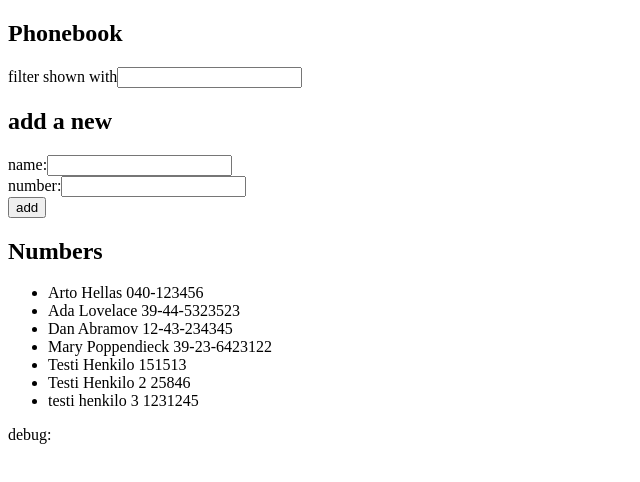
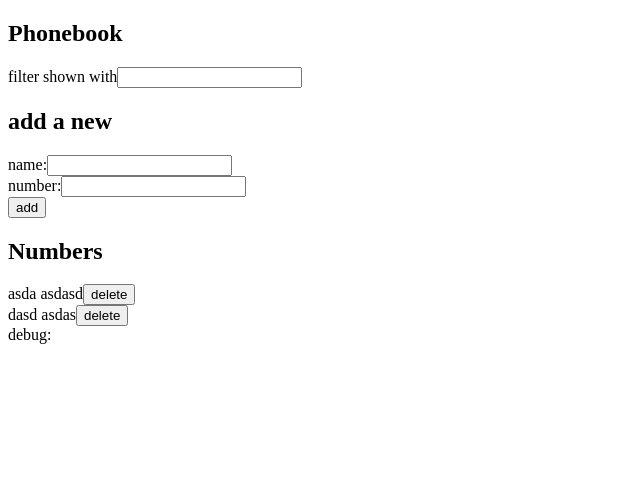
Before and after one commit to juleht/fullstackopen, a React (Vite) app in the folder part2/phonebook/: page / in a window 1280 px wide. Shown: the top 482 px of the page, without its empty margins (0-640 px from the left). Built offline with nearby package versions, Linux system fonts and the light colour scheme; data requests are answered from the project's data file.

Commit message:
poistaminen toimii tehtava 2.14

```diff
--- a/part2/phonebook/db.json
+++ b/part2/phonebook/db.json
@@ -1,39 +1,14 @@
 {
   "persons": [
     {
-      "name": "Arto Hellas",
-      "number": "040-123456",
-      "id": "1"
+      "id": "27d3",
+      "name": "asda",
+      "number": "asdasd"
     },
     {
-      "name": "Ada Lovelace",
-      "number": "39-44-5323523",
-      "id": "2"
-    },
-    {
-      "name": "Dan Abramov",
-      "number": "12-43-234345",
-      "id": "3"
-    },
-    {
-      "name": "Mary Poppendieck",
-      "number": "39-23-6423122",
-      "id": "4"
-    },
-    {
-      "id": "761a",
-      "name": "Testi Henkilo",
-      "number": "151513"
-    },
-    {
-      "id": "ea99",
-      "name": "Testi Henkilo 2",
-      "number": "25846"
-    },
-    {
-      "id": "1799",
-      "name": "testi henkilo 3",
-      "number": "1231245"
+      "id": "d1f2",
+      "name": "dasd",
+      "number": "asdas"
     }
   ]
 }
--- a/part2/phonebook/src/App.jsx
+++ b/part2/phonebook/src/App.jsx
@@ -1,8 +1,6 @@
 import { useState, useEffect } from 'react'
-import PersonToShow from './components/Person'
-import { Header } from './components/Parts'
-import { FilterFrom, SubmitForm } from './components/Form'
-import axios from 'axios'
+import parts from './components/Parts'
+import forms from './components/Form'
 import personService from './services/persons'
 
 const App = (props) => {
@@ -34,7 +32,7 @@ const App = (props) => {
         .create(personObject)
         .then(response => {
           console.log(response)
-        setPersons(persons.concat(personObject))
+          setPersons(persons.concat(response.data))
           setNewName('')
           setNewNumber('')
         })
@@ -42,28 +40,43 @@ const App = (props) => {
     console.log('button clicked', event.target)
   }
 
+  /// lisää delete person
+  const handleDelete = (id) => {
+    console.log('delete', id)
+    personService
+      .deleteOne(id)
+      .then(() => {
+        console.log()
+        setPersons(persons.filter(person => person.id !== id))
+      })
+
+  }
+
+
+
 
   const handleAddNewPerson = (event) => {
-    console.log('button clikked', event.target.value)
+    console.log('handleAddNewPerson', event.target.value)
     setNewName(event.target.value)
   }
 
   const handleAddNewNumber = (event) => {
-    console.log('button clikked', event.target.value)
+    console.log('handleAddNewNumber', event.target.value)
     setNewNumber(event.target.value)
   }
 
-  const handleShowhPerson = (event) => {
+  const handleShowPerson = (event) => {
+    console.log('handleShowPerson', event.target.value)
     setShowPerson(event.target.value)
   }
   return (
     <div>
-      <Header header={'Phonebook'} />
-      <FilterFrom value={showPerson} onChange={handleShowhPerson} />
-      <Header header={'add a new'} />
-      <SubmitForm addPerson={addPerson} newName={newName} handleAddNewPerson={handleAddNewPerson} newNumber={newNumber} handleAddNewNumber={handleAddNewNumber} />
-      <Header header={'Numbers'} />
-      <PersonToShow personsToShow={personsToShow} />
+      <parts.Header header={'Phonebook'} />
+      <forms.FilterFrom value={showPerson} onChange={handleShowPerson} />
+      <parts.Header header={'add a new'} />
+      <forms.SubmitForm addPerson={addPerson} newName={newName} handleAddNewPerson={handleAddNewPerson} newNumber={newNumber} handleAddNewNumber={handleAddNewNumber} />
+      <parts.Header header={'Numbers'} />
+      <forms.PersonForm personsToShow={personsToShow} handleDelete={handleDelete}/>
       <div>debug: {newName}</div>
     </div>
 
@@ -71,3 +84,28 @@ const App = (props) => {
 
 }
 export default App
+
+
+//       <PersonToShow personsToShow={personsToShow} />
+
+//<div>
+//<div>
+//  {personsToShow.map(person =>
+//  <div key={person.id}>
+//  {person.name} {person.number} <button onClick={() => handleDelete(person.id)}>delete</button>
+//  </div>
+//  )}
+//</div>
+//</div>
+
+//<div>
+//<div>
+//  {personsToShow.map(person =>
+//    <div key={person.id}>
+//      {person.name} {person.number} <button onClick={() => handleDelete(person.id)}>delete</button>
+//    </div>
+//  )}
+//</div>
+//</div>
+//<div>debug: {newName}</div>
+//</div>
--- a/part2/phonebook/src/components/Form.jsx
+++ b/part2/phonebook/src/components/Form.jsx
@@ -1,10 +1,26 @@
-import { Button, Input } from "./Parts";
+import parts from './Parts'
 
+const PersonForm = ({ personsToShow, handleDelete }) => {
+    return (
+        <div>
+            {personsToShow.map(person =>
+                <div key={person.id}>
+                    <span>
+                        <parts.Person person={person} />
+                    </span>
+                    <span>
+                        <parts.Button type={'button'} text={'delete'} onClick={() => handleDelete(person.id)} />
+                    </span>
+                </div>
+            )}
+        </div>
+    )
+}
 
 const FilterFrom = ({ onChange, showPerson }) => {
     return (
         <form>
-            <Input text={'filter shown with'} value={showPerson} onChange={onChange} />
+            <parts.Input text={'filter shown with'} value={showPerson} onChange={onChange} />
         </form>
     )
 }
@@ -12,12 +28,11 @@ const FilterFrom = ({ onChange, showPerson }) => {
 const SubmitForm = ({ handleAddNewPerson, newName, newNumber, handleAddNewNumber, addPerson }) => {
     return (
         <form onSubmit={addPerson}>
-            <Input text={'name:'} value={newName} onChange={handleAddNewPerson} />
-            <Input text={'number:'} value={newNumber} onChange={handleAddNewNumber} />
-            <Button text={'add'} type={'submit'} />
+            <parts.Input text={'name:'} value={newName} onChange={handleAddNewPerson} />
+            <parts.Input text={'number:'} value={newNumber} onChange={handleAddNewNumber} />
+            <parts.Button text={'add'} type={'submit'} />
         </form>
     )
 }
 
-
-export { FilterFrom, SubmitForm }
+export default { FilterFrom, SubmitForm, PersonForm }
--- a/part2/phonebook/src/components/Parts.jsx
+++ b/part2/phonebook/src/components/Parts.jsx
@@ -1,6 +1,6 @@
 const Person = ({ person }) => {
     return (
-        <li>{person.name} {person.number}</li>
+        <span>{person.name} {person.number}</span>
     )
 }
 
@@ -19,12 +19,12 @@ const Input = ({ text, value, onChange }) => {
     )
 }
 
-const Button = ({ type, text }) => {
+const Button = ({ type, text, onClick }) => {
     return (
-        <div>
-            <button type={type}>{text}</button>
-        </div>
+        <span>
+            <button type={type} onClick={onClick}>{text}</button>
+        </span>
     )
 }
 
-export { Person, Header, Input, Button }
+export default { Person, Header, Input, Button }
--- a/part2/phonebook/src/components/Person.jsx
+++ b/part2/phonebook/src/components/Person.jsx
@@ -1,4 +1,6 @@
 import { Person } from "./Parts"
+
+/// poista tämä
 
 const PersonToShow = ({ personsToShow }) => {
     return (
--- a/part2/phonebook/src/services/persons.js
+++ b/part2/phonebook/src/services/persons.js
@@ -1,6 +1,5 @@
 import axios from "axios";
 const baseUrl = 'http://localhost:3001/persons'
-
 
 const getAll = () => {
     return axios.get(baseUrl)
@@ -10,4 +9,8 @@ const create = (newObject) => {
     return axios.post(baseUrl, newObject)
 }
 
-export default { getAll, create }
+const deleteOne = (id) => {
+    return axios.delete(`${baseUrl}/${id}`)
+}
+
+export default { getAll, create, deleteOne }
```
Lines whose indentation alone changed are shown as unchanged.
